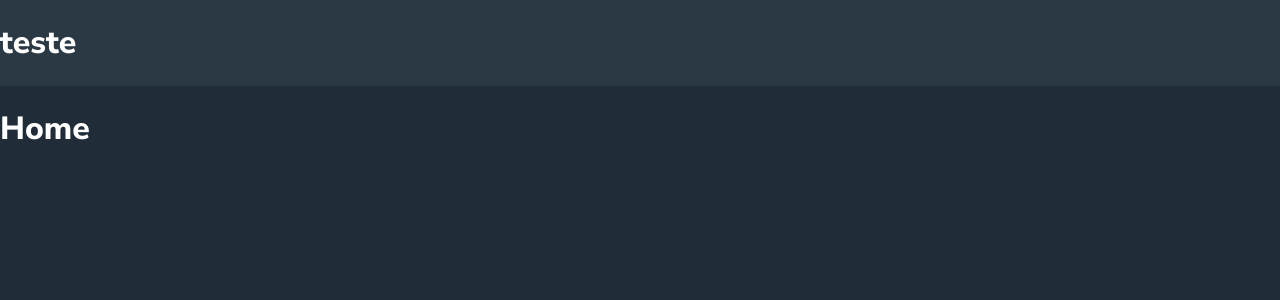
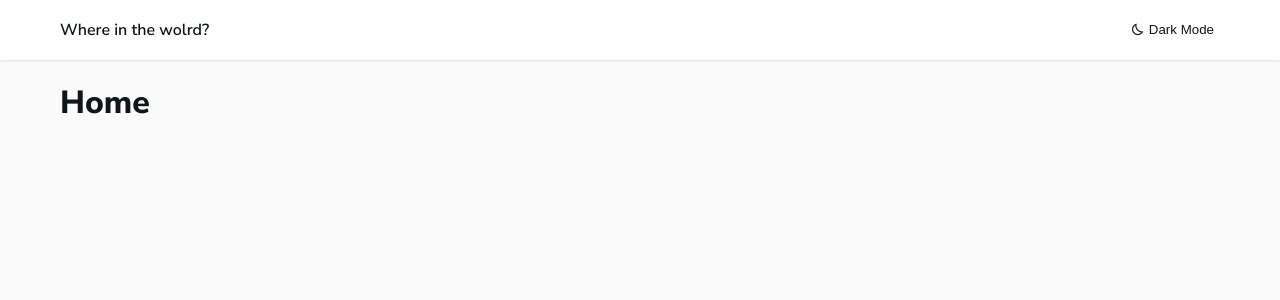
Before and after one commit to Strapazzon/countries-app, a Vue app: page / in a window 1280 px wide. Shown: the top 300 px of the page. Built offline with nearby package versions, Linux system fonts and the light colour scheme.

Commit message:
Add navBar

```diff
--- a/public/index.html
+++ b/public/index.html
@@ -5,9 +5,9 @@
     <meta http-equiv="X-UA-Compatible" content="IE=edge">
     <meta name="viewport" content="width=device-width,initial-scale=1.0">
     <link rel="icon" href="<%= BASE_URL %>favicon.ico">
-    <title>countries-app</title>
+    <title>Countries</title>
   </head>
-  <body class="dark">
+  <body class="light">
     <noscript>
       <strong>We're sorry but countries-app doesn't work properly without JavaScript enabled. Please enable it to continue.</strong>
     </noscript>
--- a/src/App.vue
+++ b/src/App.vue
@@ -17,6 +17,20 @@ export default {
   name: 'app',
   components: {
     NavBar
+  },
+  computed: {
+    darkMode(){
+      return this.$store.state.darkMode
+    }
+  },
+  watch: {
+    darkMode(newValue) {
+      if (newValue) {
+        document.body.className = 'dark';
+      } else {
+        document.body.className = 'light';
+      }
+    }
   }
 }
 </script>
--- a/src/components/navBar.vue
+++ b/src/components/navBar.vue
@@ -1,6 +1,14 @@
 <template>
   <div class="navbar">
-    <h1>teste</h1>
+    <div class="title">
+      Where in the wolrd?
+    </div>
+    <div class="actions">
+      <button v-on:click="changeMode">
+        <i :class="darkMode ? 'material-icons' : 'material-icons-outlined'">brightness_2</i>
+        <label>Dark Mode</label>
+      </button>
+    </div>
   </div>
 </template>
 
@@ -8,7 +16,16 @@
 export default {
   name: 'navBar',
   components:{
-
+  },
+  computed: {
+    darkMode() {
+      return this.$store.state.darkMode
+    }
+  },
+  methods: {
+    changeMode() {
+      this.$store.commit('changeDarkMode')
+    }
   }
 }
 </script>
@@ -19,7 +36,46 @@ export default {
   .navbar{
     @include themify(null, $themes) {
       background-color: theme(primary);
+    }
 
+    display: flex;
+    align-items: center;
+    justify-content: space-between;
+    height: 60px;
+    padding: 0px 60px;
+    box-shadow: 0px 0px 3px rgba(0,0,0, 0.2);
+
+    .title {
+      font-weight: 600;
+      font-size: 16px;
+      line-height: 25px;
+    }
+
+    .actions {
+      button {
+        background: transparent;
+        border: none;
+        display: flex;
+        justify-content: center;
+        align-items: center;
+        height: 32px;
+        cursor: pointer;
+        @include themify(null, $themes) {
+          color: theme(color);
+        }
+
+        i {
+          transform: rotate(140deg);
+          cursor: pointer;
+          font-size: 14px;
+        }
+
+        label {
+          line-height: 16px;
+          margin-left: 5px;
+          cursor: pointer;
+        }
+      }
     }
   }
 </style>
--- a/src/router.js
+++ b/src/router.js
@@ -1,6 +1,7 @@
 import Vue from 'vue'
 import Router from 'vue-router'
 import HomePage from './views/HomePage.vue'
+import DetailPage from './views/DetailPage.vue'
 
 Vue.use(Router)
 
@@ -16,7 +17,7 @@ export default new Router({
     {
       path: '/detail',
       name: 'detail',
-      component: () => import('./views/DetailPage.vue')
+      component: DetailPage
     }
   ]
 })
--- a/src/scss/_global.scss
+++ b/src/scss/_global.scss
@@ -10,3 +10,7 @@ html, body {
   margin: 0px;
   padding: 0px;
 }
+
+button {
+  outline: none;
+}
--- a/src/store.js
+++ b/src/store.js
@@ -5,9 +5,12 @@ Vue.use(Vuex)
 
 export default new Vuex.Store({
   state: {
-
+    darkMode: false
   },
   mutations: {
+    changeDarkMode (state) {
+      state.darkMode = !state.darkMode;
+    }
 
   },
   actions: {
--- a/src/views/DetailPage.vue
+++ b/src/views/DetailPage.vue
@@ -1,3 +1,23 @@
 <template>
-  <h1>This is an detail page</h1>
+  <div class="detailPage">
+    <h1>This is an detail page</h1>
+  </div>
 </template>
+
+
+<script>
+
+export default {
+  name: 'detailPage',
+  components: {
+  }
+}
+</script>
+
+
+<style scoped lang="scss">
+  .detailPage {
+    padding: 0px 60px;
+  }
+
+</style>
--- a/src/views/HomePage.vue
+++ b/src/views/HomePage.vue
@@ -1,5 +1,5 @@
 <template>
-  <div class="home">
+  <div class="homePage">
     <h1>Home</h1>
   </div>
 </template>
@@ -15,5 +15,8 @@ export default {
 
 
 <style scoped lang="scss">
+  .homePage {
+    padding: 0px 60px;
+  }
 
 </style>
```
